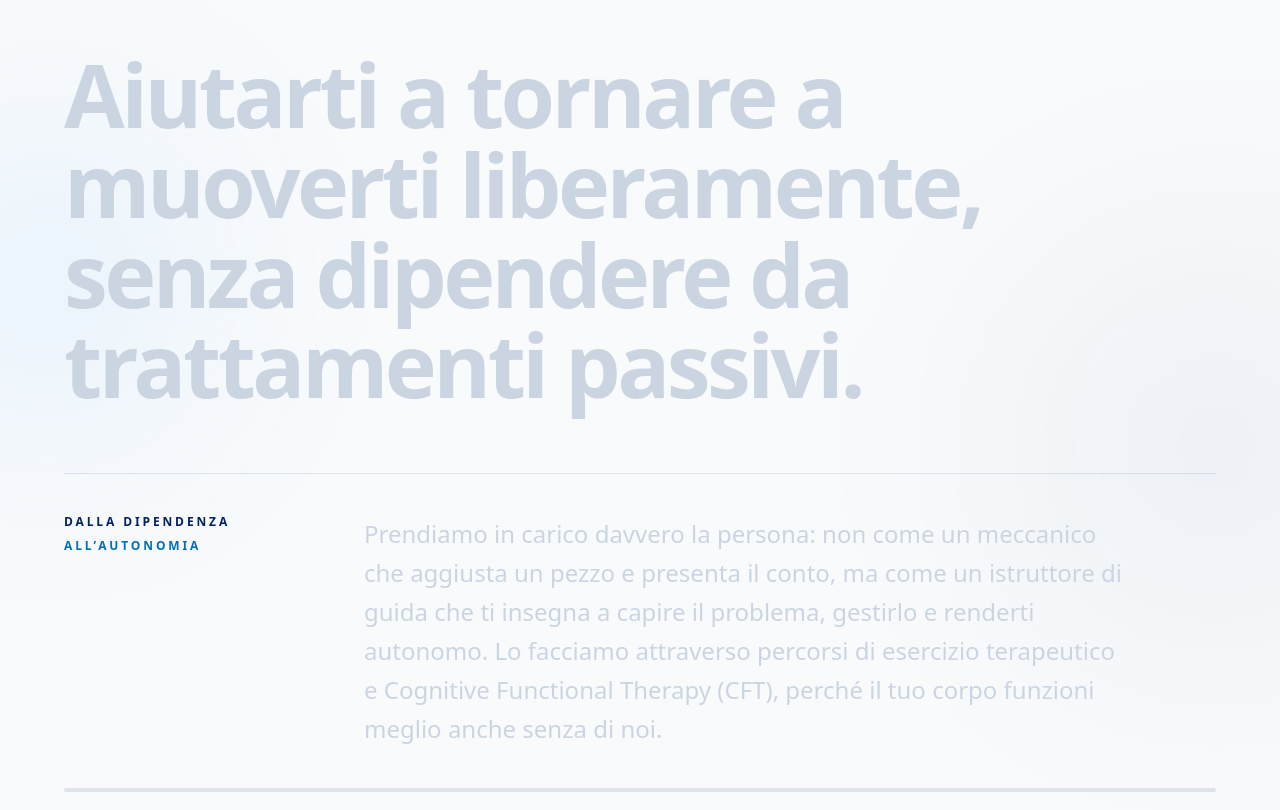
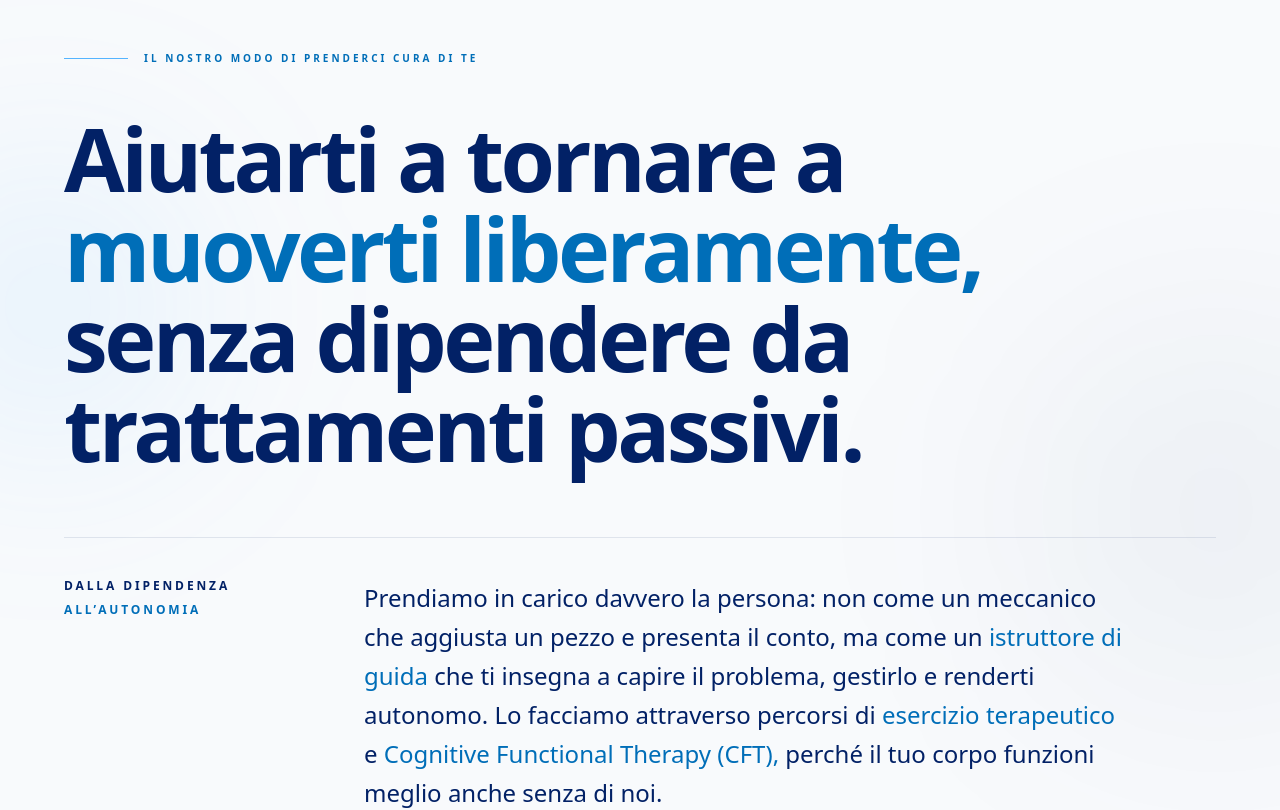
Before and after one commit to thinhdutong00/fisioterapia-malavasi-sito-principale, a Next.js app: page / in a window 1280 px wide. Shown: the part 1043-1853 px from the top of the page. Built offline with nearby package versions, Linux system fonts and the light colour scheme.

Commit message:
Rende naturale lo scroll del manifesto

```diff
--- a/app/components/ScrollManifesto.tsx
+++ b/app/components/ScrollManifesto.tsx
@@ -104,8 +104,10 @@ export default function ScrollManifesto() {
     const updateProgress = () => {
       frameRef.current = null;
       const rect = section.getBoundingClientRect();
-      const scrollDistance = Math.max(section.offsetHeight - window.innerHeight, 1);
-      setProgress(clamp(-rect.top / scrollDistance));
+      const revealStart = window.innerHeight * 0.82;
+      const revealEnd = window.innerHeight * 0.18;
+      const scrollDistance = Math.max(section.offsetHeight + revealStart - revealEnd, 1);
+      setProgress(clamp((revealStart - rect.top) / scrollDistance));
     };
 
     const requestUpdate = () => {
@@ -127,16 +129,16 @@ export default function ScrollManifesto() {
     };
   }, []);
 
-  const headlineProgress = rangeProgress(progress, 0.02, 0.58);
-  const explanationProgress = rangeProgress(progress, 0.36, 0.98);
+  const headlineProgress = rangeProgress(progress, 0.02, 0.44);
+  const explanationProgress = rangeProgress(progress, 0.24, 0.8);
 
   return (
     <section
       ref={sectionRef}
       aria-labelledby="manifesto-title"
-      className="scroll-manifesto relative min-h-[170svh] bg-[#F8FAFC]"
+      className="scroll-manifesto relative overflow-hidden bg-[#F8FAFC]"
     >
-      <div className="sticky top-0 flex min-h-svh items-center overflow-hidden px-6 py-24 md:px-10">
+      <div className="relative px-6 py-28 md:px-10 md:py-40">
         <div className="pointer-events-none absolute -left-24 top-1/4 h-72 w-72 rounded-full bg-[#55B4FF]/10 blur-[100px]" />
         <div className="pointer-events-none absolute -right-32 bottom-1/4 h-96 w-96 rounded-full bg-[#022166]/5 blur-[120px]" />
 
@@ -171,12 +173,6 @@ export default function ScrollManifesto() {
             </p>
           </div>
 
-          <div className="mt-10 h-1 w-full overflow-hidden rounded-full bg-[#022166]/10" aria-hidden="true">
-            <div
-              className="h-full origin-left rounded-full bg-[#55B4FF]"
-              style={{ transform: `scaleX(${progress})` }}
-            />
-          </div>
         </div>
       </div>
     </section>
```
